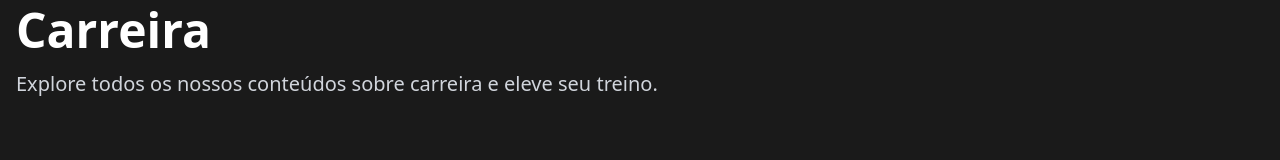
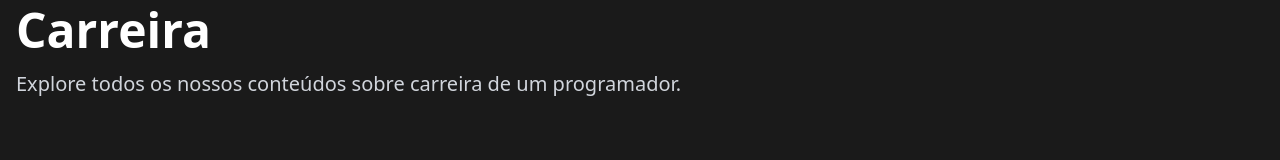
Before and after one commit to Gustavooli122/projeto-blog, a Next.js app: page /category/Carreira in a window 1280 px wide. Shown: the part 170-330 px from the top of the page. Built offline with nearby package versions, Linux system fonts and the light colour scheme.

Commit message:
atualizado

```diff
--- a/src/app/category/[categoryName]/CategoryPage.jsx
+++ b/src/app/category/[categoryName]/CategoryPage.jsx
@@ -30,7 +30,7 @@ const CategoryPageClient = ({ categoryName }) => {
           >
             <h1 className="text-4xl md:text-5xl font-bold mb-4">{decodedCategoryName}</h1>
             <p className="text-xl text-gray-300">
-              Explore todos os nossos conteúdos sobre {decodedCategoryName.toLowerCase()} e eleve seu treino.
+              Explore todos os nossos conteúdos sobre {decodedCategoryName.toLowerCase()} de um programador.
             </p>
           </motion.div>
         </div>
```
